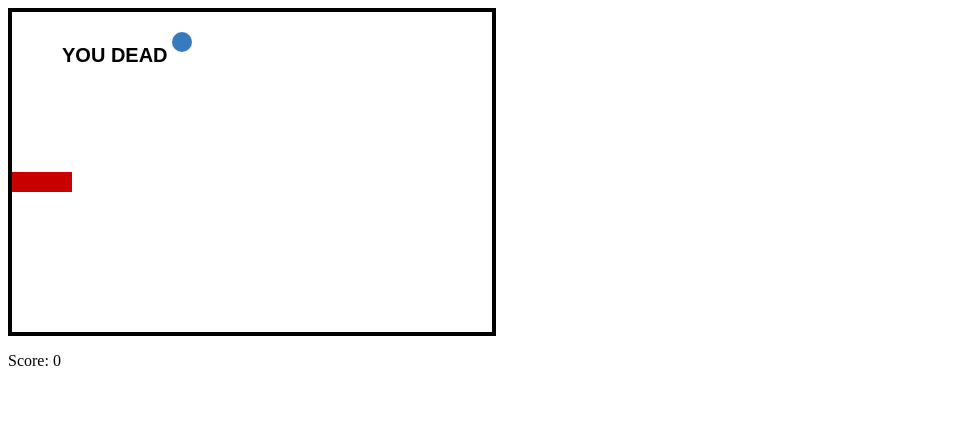
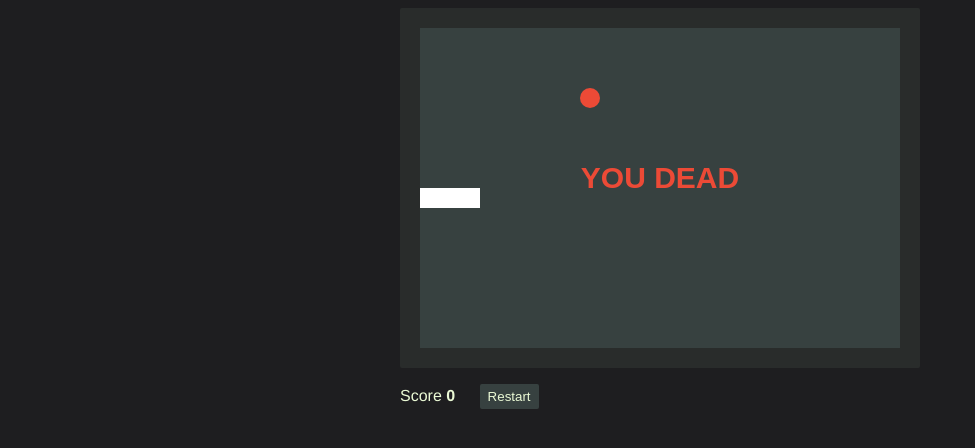
Before and after one commit to bogdanrybak/snake-game-js, a plain HTML site: page index.html in a window 1280 px wide. Shown: the whole page, without its empty margins (0-975 px from the left). Drawn offline with Linux system fonts and the light colour scheme.

Commit message:
Added a restart function and improved visuals

```diff
--- a/game/snake.js
+++ b/game/snake.js
@@ -3,7 +3,8 @@
 /**
  * Main game object
  * @type {Object}
- * @param {string} [canvasId] id of the canvas where the game needs to take place
+ * @param {string} canvasId id of the canvas where the game needs to take place
+ * @param {string} scoreBoardId id of the element where the score number will be displayed
  */
 var Game = function(canvasId, scoreBoardId) {
   var ctx = document.getElementById(canvasId).getContext('2d');
@@ -24,6 +25,7 @@ var Game = function(canvasId, scoreBoardId) {
   var stage = {
     width: 480,
     height: 320,
+    grid: 20, // size of the grid the snake and food are supposed to abide by
     speed: 200 // speed of the game - lower is faster
   };
 
@@ -34,13 +36,18 @@ var Game = function(canvasId, scoreBoardId) {
     down: 40
   };
 
+  var colors = {
+    snake: '#FFFFFF',
+    food: '#EC4A36'
+  };
+
   /**
    * Game related variables and init
    */
   var intervalId;
   var snakeStartingLength = 3;
-  var snake = new Snake(stage.width / 2, stage.height / 2, snakeStartingLength);
-  var food = new Food();
+  var snake;
+  var food;
 
   // starting input direction
   var direction = {
@@ -69,8 +76,17 @@ var Game = function(canvasId, scoreBoardId) {
     updateScore();
   };
 
-  var init = function() {
+  var start = function() {
+    clearCanvas(ctx);
+    // check if game already in progress
+    if (intervalId) { stop(); }
+
+    ctx.globalCompositeOperation = 'source-over';
+    // prepare the objects
+    snake = new Snake(stage.width / 2, stage.height / 2, snakeStartingLength);
+    food = new Food();
     snake.draw();
+    // start the game
     intervalId = window.setInterval(draw, stage.speed);
   };
 
@@ -105,25 +121,26 @@ var Game = function(canvasId, scoreBoardId) {
 
   var deadScreen = function() {
     stop();
-    ctx.fillStyle = 'black';
-    ctx.strokeStyle = 'black';
-    ctx.font = 'bold 20px sans-serif';
-    ctx.fillText('YOU DEAD', 50, 50);
+    ctx.globalCompositeOperation = 'destination-over';
+    ctx.fillStyle = colors.food;
+    ctx.textAlign = 'center';
+    ctx.font = 'bold 30px sans-serif';
+    ctx.fillText('YOU DEAD', stage.width/2, stage.height/2);
   };
 
   /**
    * Snake constructor takes initial position of the snake and number of segments to start with
-   * @param {float} [x]
-   * @param {float} [y]
-   * @param {int} [segments] [number of segments the work should be costructed with]
+   * @param {float} x
+   * @param {float} y
+   * @param {int} segments number of segments the work should be costructed with
    */
   function Snake(x, y, segments) {
-    this.height = 20;
+    this.height = stage.grid;
     this.width = this.height;
     this.x = snapToGrid(x);
     this.y = snapToGrid(y);
     this.speed = this.height;
-    this.color = 'rgb(200,0,0)';
+    this.color = colors.snake;
     this.direction = {
       axis: 'x',
       sign: -1
@@ -228,10 +245,10 @@ var Game = function(canvasId, scoreBoardId) {
   };
 
   function Food(x, y) {
-    this.size = 20;
+    this.size = stage.grid;
     this.x = x || snapToGrid(Math.random() * (stage.width - this.size));
     this.y = y || snapToGrid(Math.random() * (stage.height - this.size));
-    this.color = '#377ABD';
+    this.color = colors.food;
 
     this.draw = function() {
       ctx.fillStyle = this.color;
@@ -241,17 +258,15 @@ var Game = function(canvasId, scoreBoardId) {
     };
   }
 
+  // Utility function to align a value to the grid
   function snapToGrid(coordinate) {
     coordinate = Math.floor(coordinate);
-    var remainder = coordinate % 20;
+    var remainder = coordinate % stage.grid;
     return coordinate - remainder;
   }
 
   return {
-    init: init,
+    start: start,
     stop: stop
   };
 };
-
-var game = new Game('game-screen', 'score');
-game.init();
--- a/index.html
+++ b/index.html
@@ -3,13 +3,48 @@
     <title>Snake JS</title>
   </head>
   <style>
+    body {
+      font-family: Helvetica, Arial, Verdana, sans-serif;
+      color: #EBFAD5;
+      background: #1E1E20;
+    }
     #game-screen {
-      border: 4px solid black;
+      border-radius: 2px;
+      border: 20px solid #292C2B;
+      background: #374140;
+    }
+    #game-container {
+      margin: 0 auto;
+      width: 480px;
+      height: 320px;
+    }
+    #score {
+      font-weight: bold;
+    }
+    #restart {
+      border-radius: 2px;
+      cursor: pointer;
+      padding: 5px 8px;
+      margin: 0 20px;
+      border: 0;
+      background: #374140;
+      color: #EBFAD5;
+    }
+    #restart:hover {
+      background: #292C2B;
     }
   </style>
   <body>
-    <canvas id="game-screen" width="480" height="320"></canvas>
-    <p>Score: <span id="score">0</span></p>
+    <div id="game-container">
+      <canvas id="game-screen" width="480" height="320"></canvas>
+      <p>Score <span id="score">0</span>
+      <button id="restart" type="button" onClick="game.start();">Restart</button>
+      </p>
+    </div>
     <script src="game/snake.js"></script>
+    <script>
+      var game = new Game('game-screen', 'score');
+      game.start();
+    </script>
   </body>
 </html>
```
